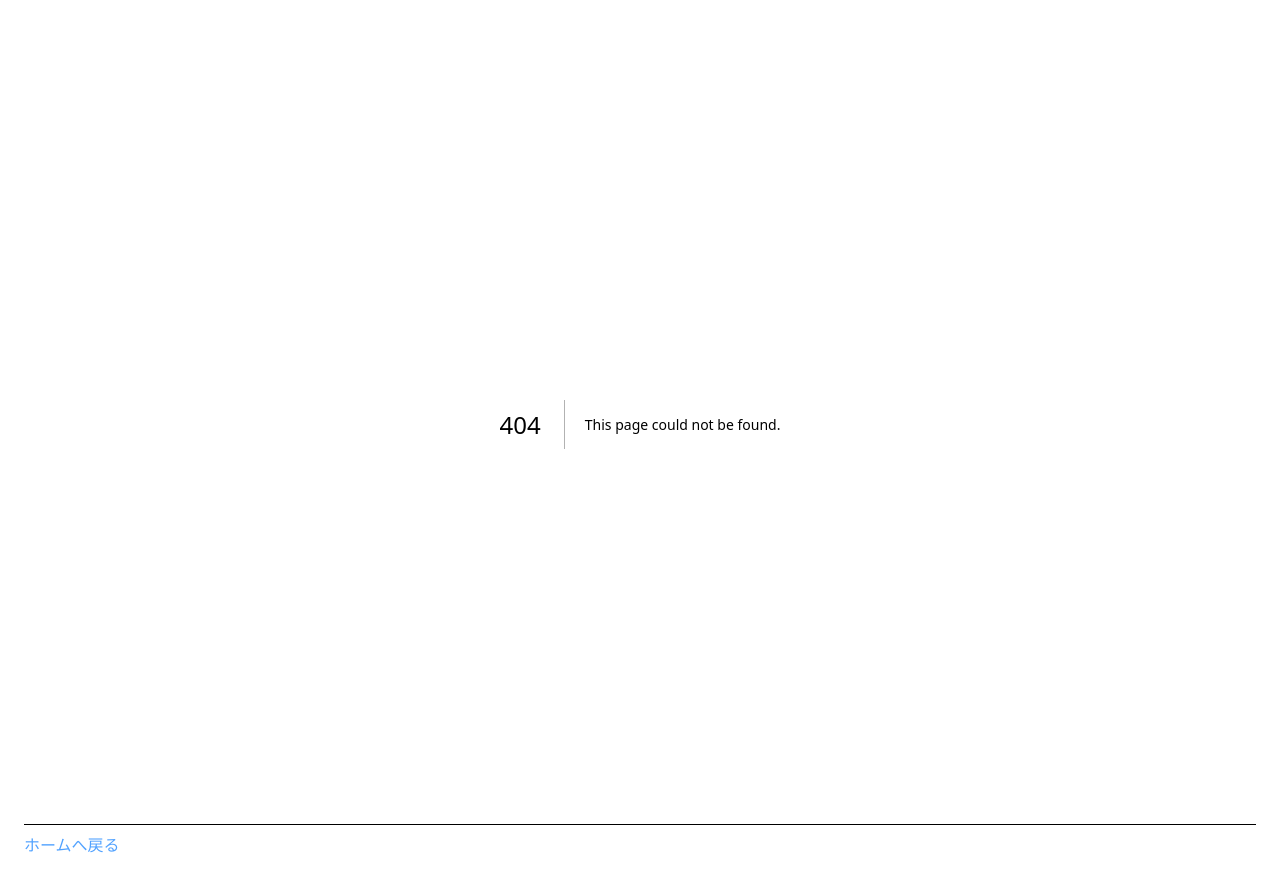
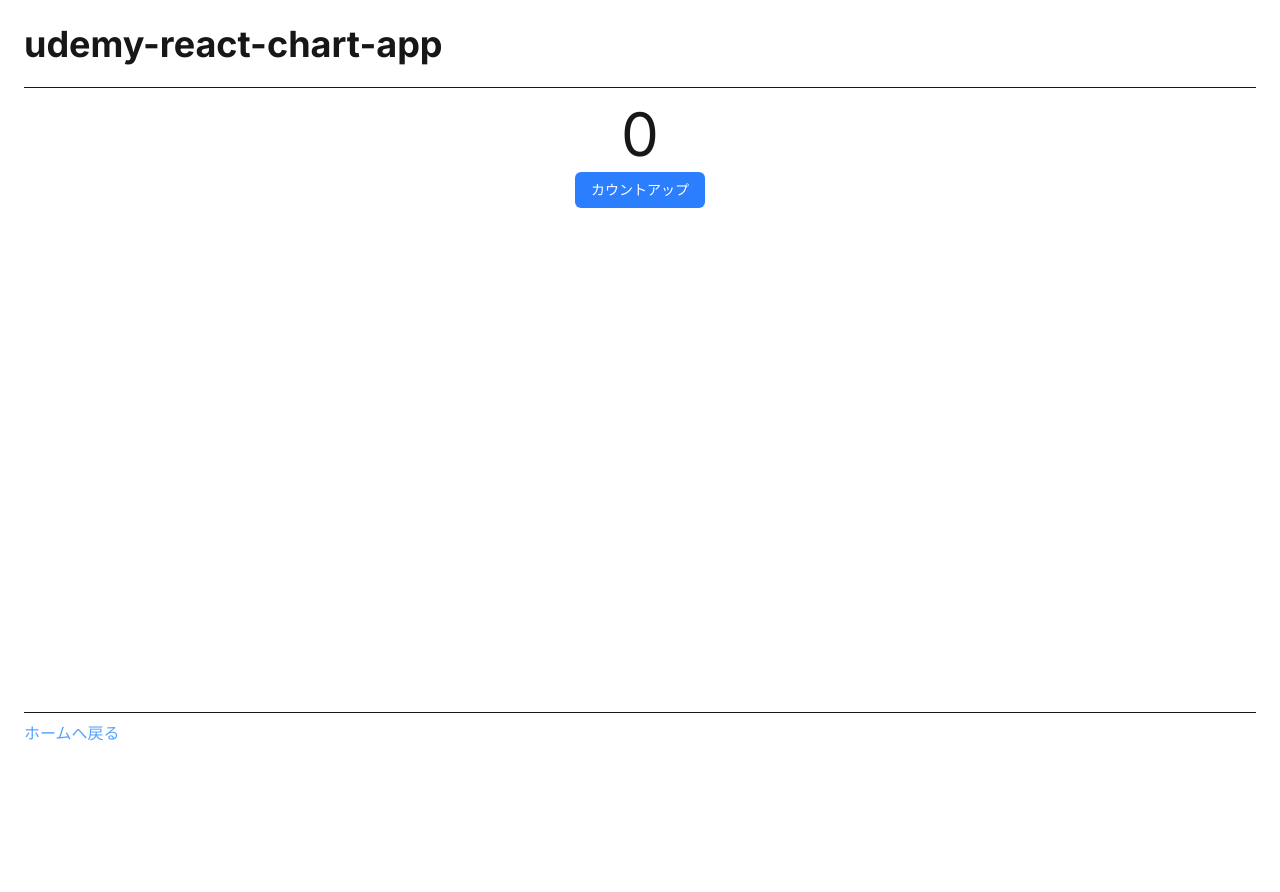
Before and after one commit to etranger2268/udemy-react-chart-app, a Next.js app: page /countup in a window 1280 px wide. Before the commit this address had no page. Shown: the top 892 px of the page. After the commit the page ends 800 px from the top, so only its background shows below. Built offline with nearby package versions, Linux system fonts and the light colour scheme.

Commit message:
develop-03-10

```diff
--- /dev/null
+++ b/src/app/countup/page.tsx
@@ -0,0 +1,25 @@
+'use client';
+import { useState } from 'react';
+
+export default function CountupPage() {
+  const [count, setCount] = useState<number>(0);
+
+  const onClickCountUp = () => setCount((prev) => prev + 1);
+
+  return (
+    <div className="max-w-4xl mx-auto">
+      <div className="flex justify-center">
+        <div className="space-y-2">
+          <h2 className="text-6xl text-center">{count}</h2>
+          <button
+            type="button"
+            onClick={onClickCountUp}
+            className="py-2 px-4 bg-blue-500 text-white rounded-md text-sm transition-all duration-100 font-medium hover:opacity-50"
+          >
+            カウントアップ
+          </button>
+        </div>
+      </div>
+    </div>
+  );
+}
--- a/src/app/layout.tsx
+++ b/src/app/layout.tsx
@@ -29,7 +29,10 @@ export default function RootLayout({ children }: Props) {
     <html lang="ja">
       <body className={`${inter.variable} ${notoSansJP.variable} antialiased font-sans`}>
         <div className="flex flex-col min-h-screen p-6">
-          <main className="flex-1">{children}</main>
+          <header className="h-16 border-b pb-2">
+            <h1 className="text-4xl font-bold">udemy-react-chart-app</h1>
+          </header>
+          <main className="flex-1 mt-4">{children}</main>
           <footer className="h-16 border-t pt-2">
             <Footer />
           </footer>
--- a/src/app/page.tsx
+++ b/src/app/page.tsx
@@ -1,7 +1,10 @@
 import Link from 'next/link';
 
 export default function HomePage() {
-  const links = [{ href: '/components', display: 'Components - section2' }];
+  const links = [
+    { href: '/components', display: 'Components - section2' },
+    { href: '/countup', display: 'Count up - section3' },
+  ];
   return (
     <div className="ml-4">
       <ul className="list-disc">
```
